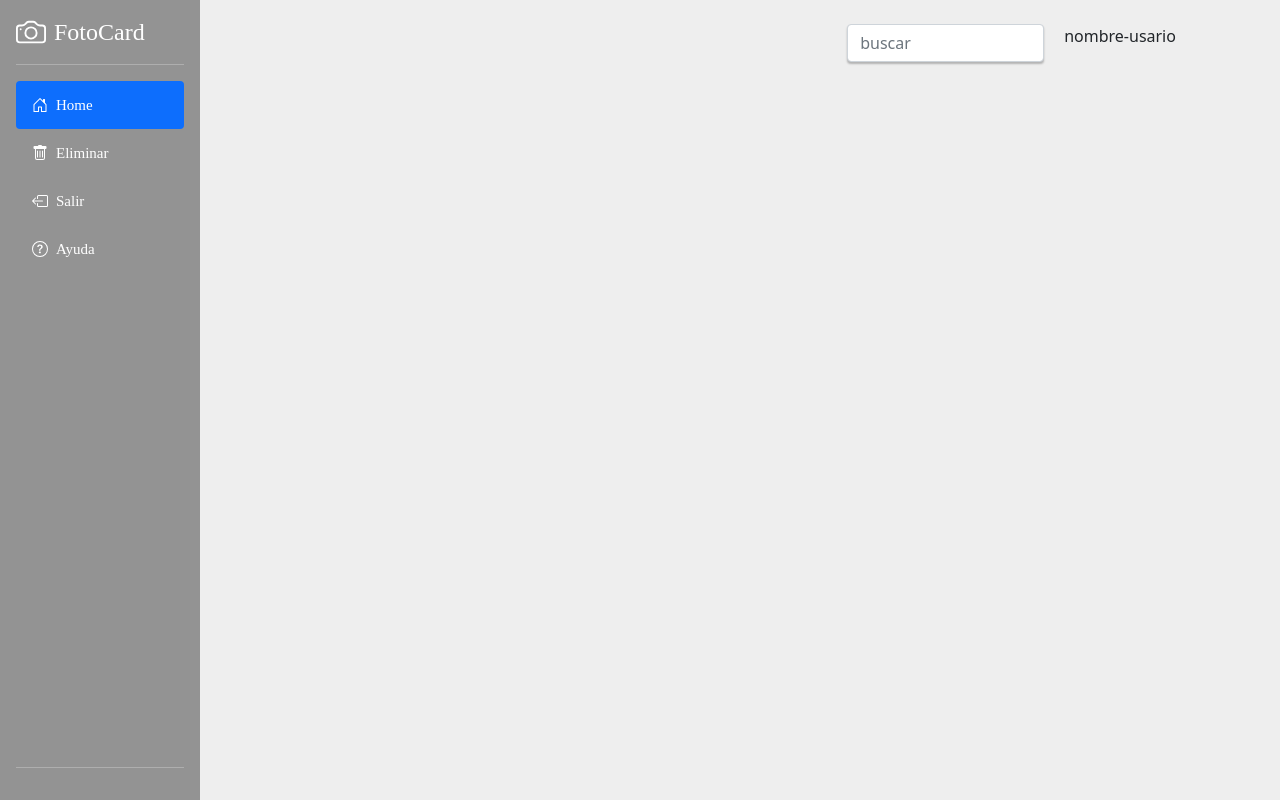
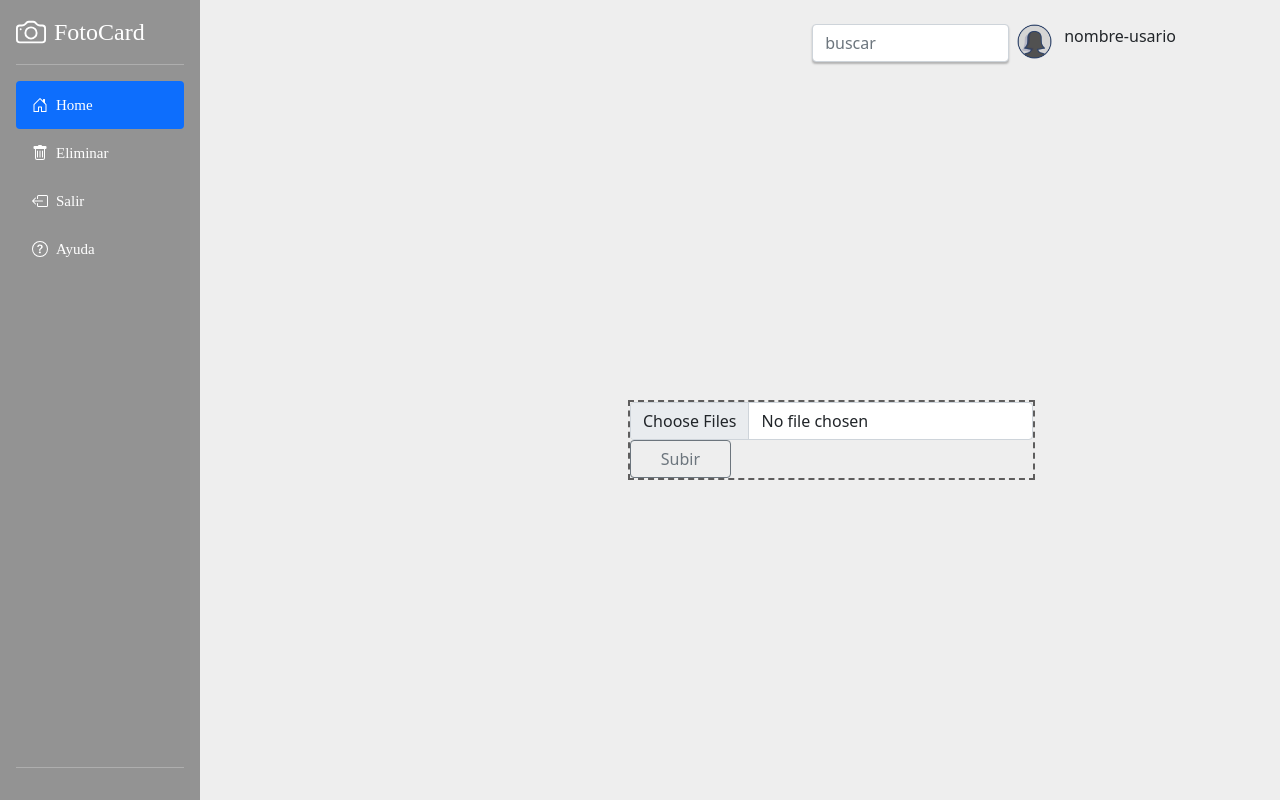
Before and after one commit to KevinOmar07/ProyectoC3_Frontend_Programacion_Concurrente, a React app: page /perfile in a window 1280 px wide. Built offline with nearby package versions, Linux system fonts and the light colour scheme.

Commit message:
se agrego el input de tipo file para las imagenes

```diff
--- a/src/pages/homePerfile.js
+++ b/src/pages/homePerfile.js
@@ -3,6 +3,7 @@ import React from "react";
 import {withRouter} from "react-router-dom";
 import update from "immutability-helper";
 import '/src/perfile.css'
+import user from '../img/user.png'
 
 class HomePerfile extends React.Component{
 
@@ -31,6 +32,7 @@ class HomePerfile extends React.Component{
                     <div>
                         <form className="d-flex justify-content-end me-2 col-lg-auto mb-lg-0 mb-lg-3 p-2 bd-highlight">
                             <input className="form-buscar form-control me-2" type="search" placeholder="buscar" aria-label="Search"/>
+                            <img src={user} alt="cargando imagen..." className="icon-user"/>
                             <label className="container label ">nombre-usario</label>
                         </form>
                     </div>
@@ -89,6 +91,12 @@ class HomePerfile extends React.Component{
                     </ul>
                     <hr/>
                 </div>
+                <div className="content-file position-absolute top-50 start-50">
+                    <div className="row justify-content-start">
+                        <input type="file" className="form-control col-4 col-sm-3" multiple/>
+                        <button className="btn btn-outline-secondary col-4 col-sm-3" type="button">Subir</button>
+                    </div>
+                </div>
             </>
         );
     }
--- a/src/perfile.css
+++ b/src/perfile.css
@@ -3,6 +3,10 @@
     box-shadow: 0px 2px 2px rgba(0, 0, 0, 0.25);
     border-radius: 17px;
 
+}
+.icon-user{
+    width: 35px;
+    height: 35px;
 }
 .container label{
     font-family: 'Roboto';
@@ -31,8 +35,11 @@
 .bi{
     vertical-align: -0.200em;
 }
-.conten-file{
-    width: 200px;
+.content-file div{
+    border-style: dashed;
+    border-width: 2px;
+    border-color: #5e5d5d;
+    outline: none;
 }
 .file{
     z-index: 3;
```
Also changed, not shown: src/img/user.png (added).
